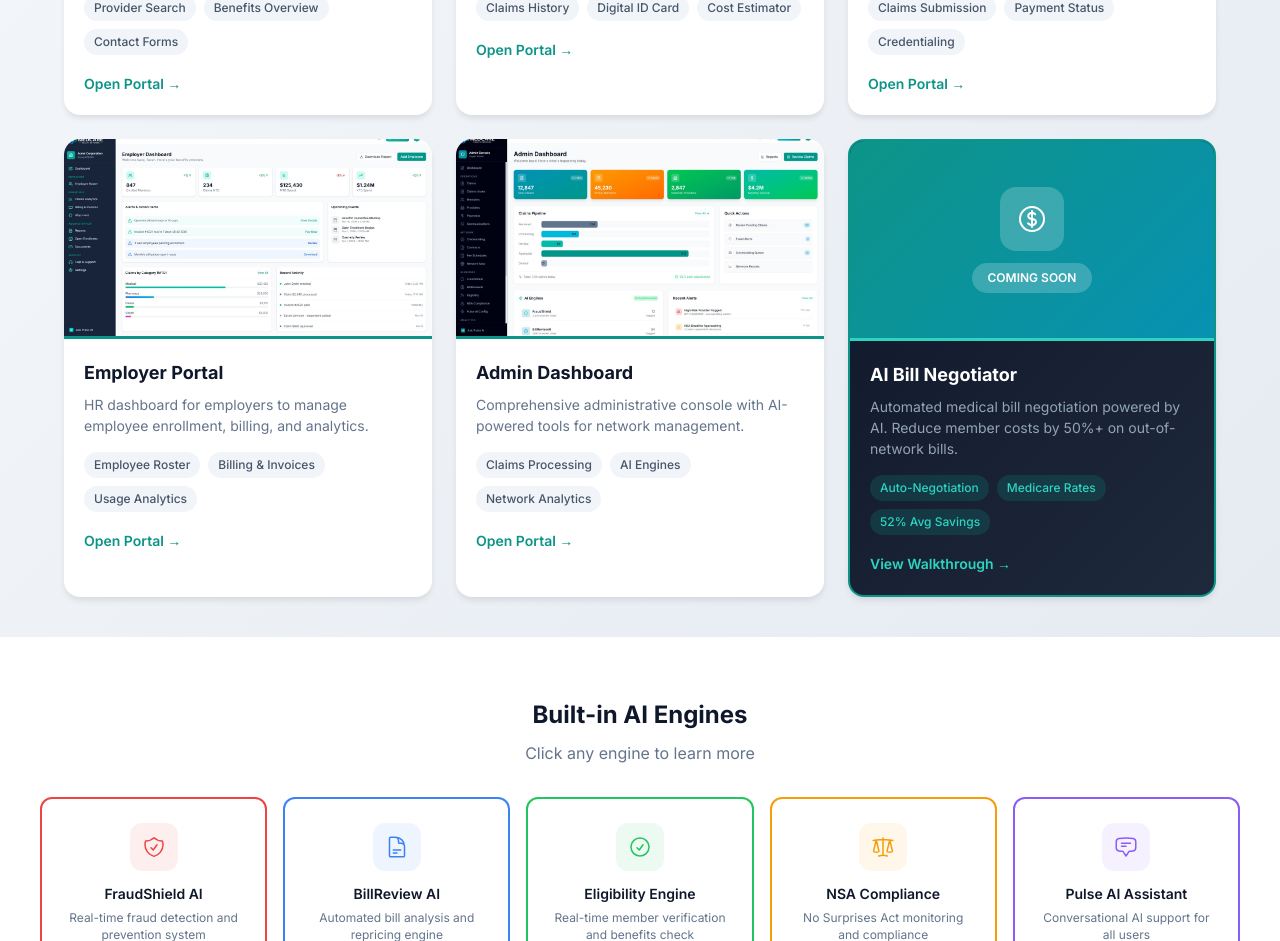
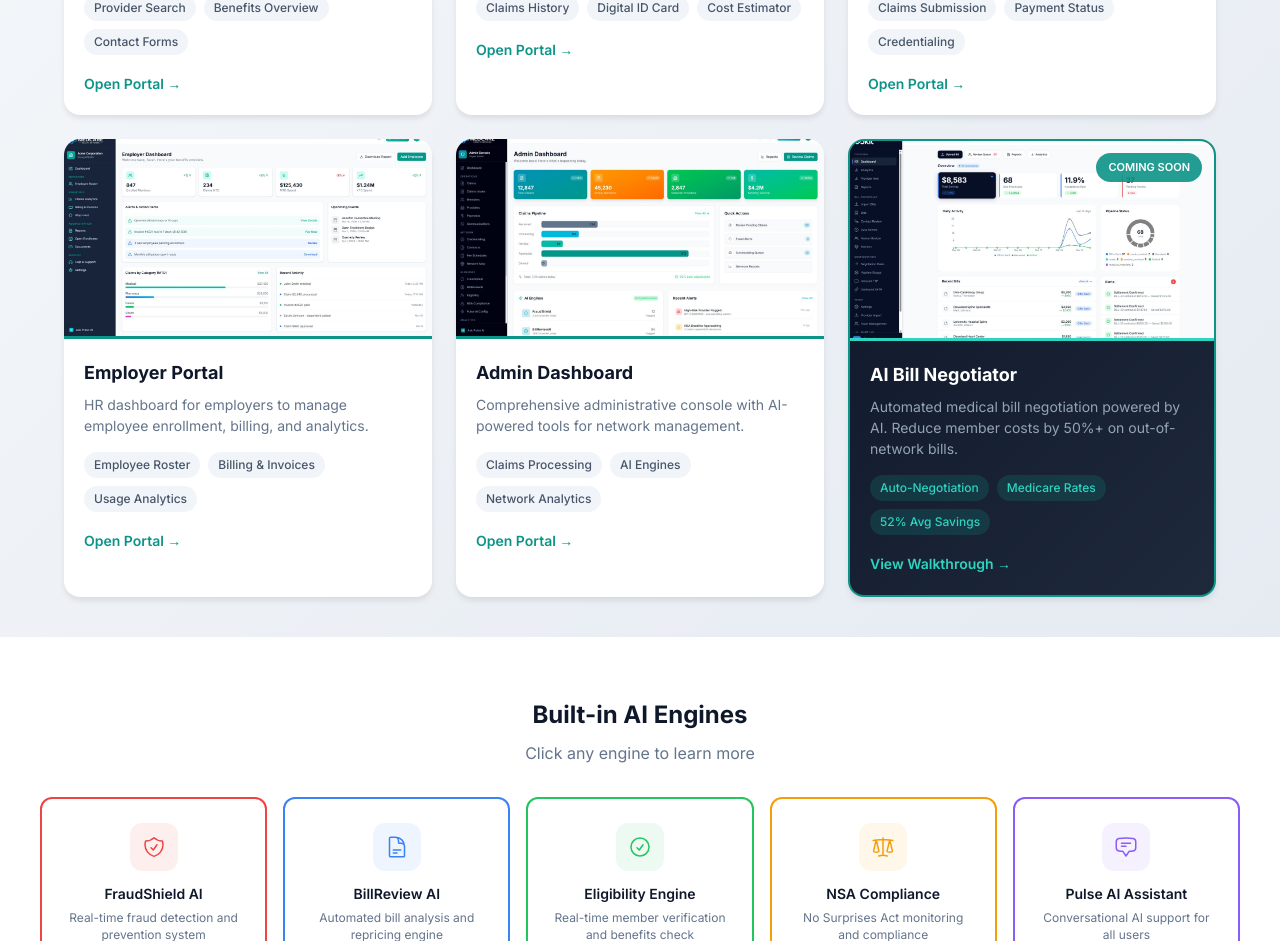
Before and after one commit to CoHoast/clarity-health-network, a Next.js app: page /demo in a window 1280 px wide. Shown: the part 817-1758 px from the top of the page. Built offline with nearby package versions, Linux system fonts and the light colour scheme.

Commit message:
Add Bill Negotiator dashboard screenshot to demo card

```diff
--- a/app/demo/page.tsx
+++ b/app/demo/page.tsx
@@ -310,40 +310,27 @@ export default function ProductDemoPage() {
               e.currentTarget.style.boxShadow = '0 4px 6px -1px rgba(0,0,0,0.1)';
             }}
           >
-            {/* Teaser Image Area */}
-            <div style={{
-              height: 200,
-              background: 'linear-gradient(135deg, #0d9488 0%, #0891b2 100%)',
-              display: 'flex',
-              alignItems: 'center',
-              justifyContent: 'center',
-              flexDirection: 'column',
-              gap: 12,
-              borderBottom: '3px solid #2dd4bf',
-            }}>
+            {/* Screenshot */}
+            <div style={{ position: 'relative', height: 200, background: '#0f172a', borderBottom: '3px solid #2dd4bf' }}>
+              <Image
+                src="/demo/bill-negotiator.jpg"
+                alt="AI Bill Negotiator Dashboard"
+                fill
+                style={{ objectFit: 'cover' }}
+              />
               <div style={{
-                width: 64,
-                height: 64,
-                borderRadius: 16,
-                background: 'rgba(255,255,255,0.2)',
-                display: 'flex',
-                alignItems: 'center',
-                justifyContent: 'center',
-              }}>
-                <svg width="32" height="32" viewBox="0 0 24 24" fill="none" stroke="white" strokeWidth="1.5" strokeLinecap="round" strokeLinejoin="round">
-                  <path d="M12 6v12m-3-2.818l.879.659c1.171.879 3.07.879 4.242 0 1.172-.879 1.172-2.303 0-3.182C13.536 12.219 12.768 12 12 12c-.725 0-1.45-.22-2.003-.659-1.106-.879-1.106-2.303 0-3.182s2.9-.879 4.006 0l.415.33M21 12a9 9 0 11-18 0 9 9 0 0118 0z" />
-                </svg>
-              </div>
-              <span style={{
-                background: 'rgba(255,255,255,0.2)',
-                padding: '6px 16px',
+                position: 'absolute',
+                top: 12,
+                right: 12,
+                background: 'rgba(13,148,136,0.9)',
+                padding: '6px 12px',
                 borderRadius: 20,
-                fontSize: 12,
+                fontSize: 11,
                 fontWeight: 600,
                 color: 'white',
               }}>
                 COMING SOON
-              </span>
+              </div>
             </div>
 
             {/* Content */}
```
Also changed, not shown: public/demo/bill-negotiator.jpg (added).
